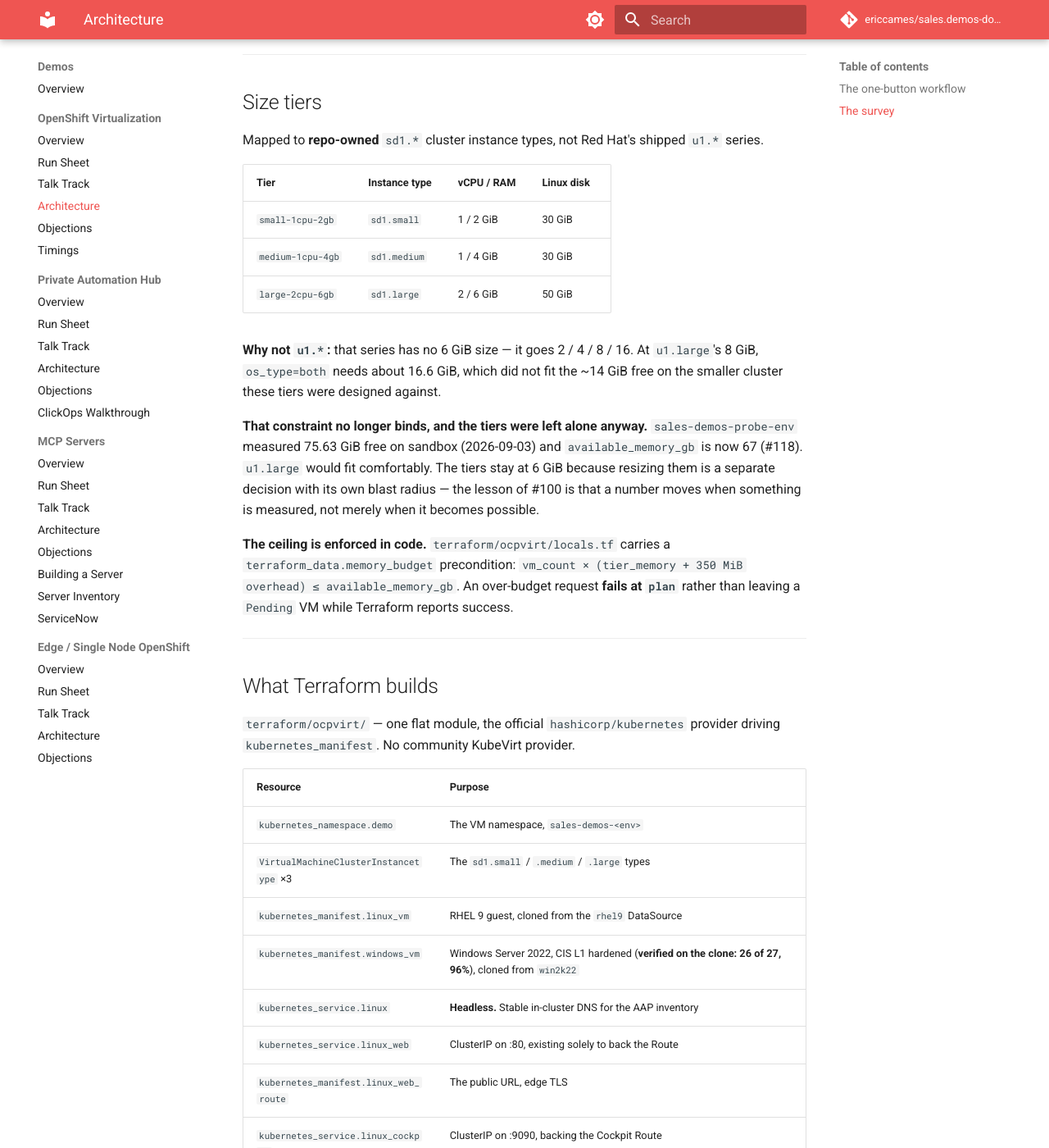
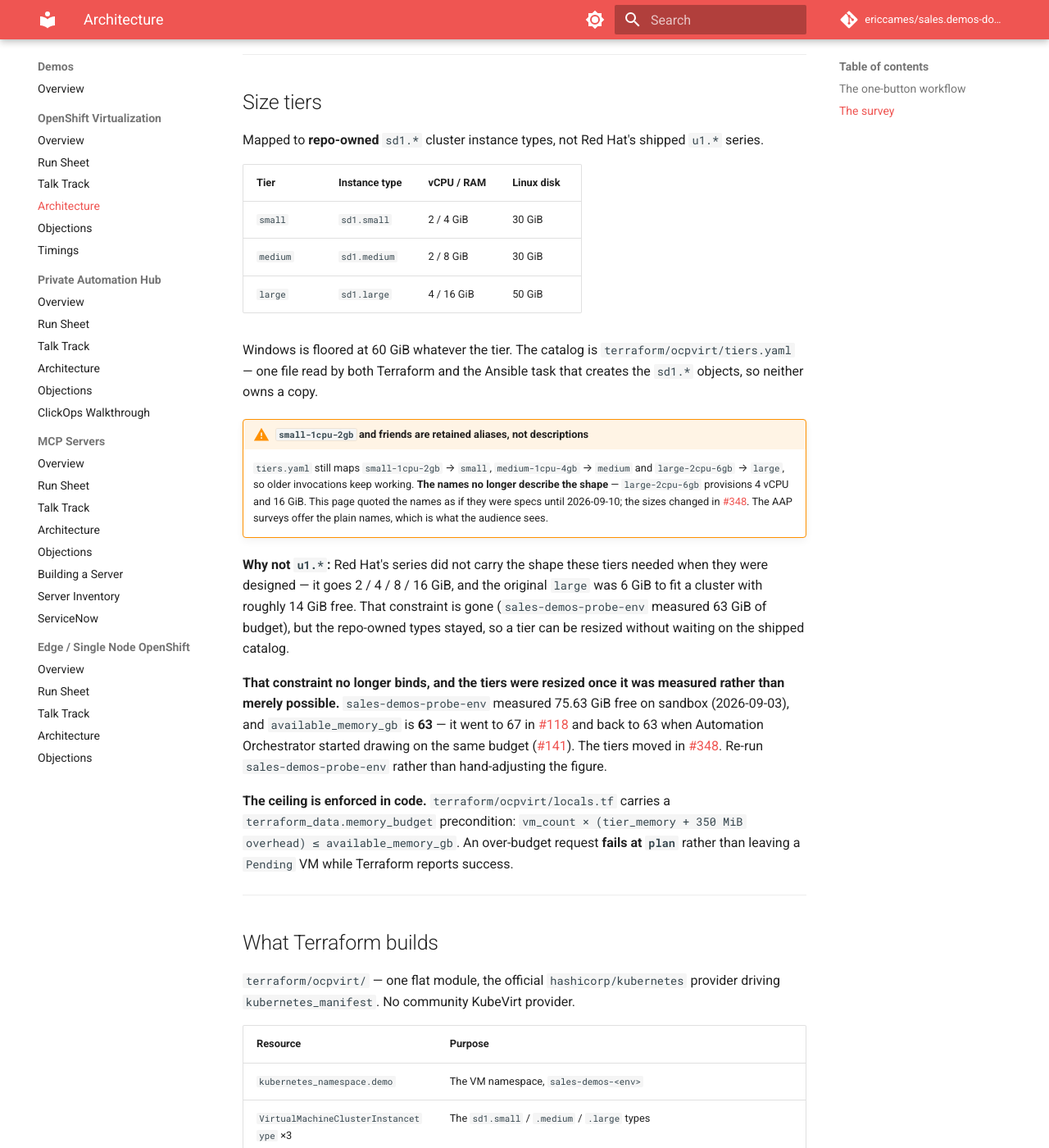
Before and after one commit to ericcames/sales.demos-docs, an MkDocs documentation site: the page built from docs/demos/openshift-virtualization/architecture.md, in a window 1280 px wide and 1400 px high, scrolled down 2615 px. Shown: the whole window at 82% size. Built offline with MkDocs 1.6.1 and Material for MkDocs 9.7.7, drawn with Linux system fonts in a browser that asks for light colours; comment, search, counter and statistics services are not loaded.

Commit message:
docs: sizing tables and the edge logo note no longer match the automation (#14) (#15)
large was documented as 2 vCPU / 6 GiB. It is 4 / 16. small is 2 / 4 and medium
is 2 / 8, per terraform/ocpvirt/tiers.yaml, since ericcames/sales.demos#348. A
presenter reading the old tables told a customer the VM was under a third of its
real size.

The old names survive as aliases, which is what made it read plausibly:
tiers.yaml still maps large-2cpu-6gb -> large, so nothing errored. The label is
a legacy key and the docs read it as a description. Now said explicitly so the
old numbers do not get restored.

The AAP surveys had already moved to plain small / medium / large, so the docs
were also showing an interface the audience would not see. Presenter-facing
pages use the plain names, including the runnable vm_size_tier= in the edge run
sheet.

available_memory_gb was given as 67. It is 63 -- 67 in #118, back to 63 when
Automation Orchestrator started drawing on the same budget (#141).

The plan is annotated, not rewritten: ocpvirt-demo-plan.md records why the tiers
are repo-owned and why u1.large did not fit a 14 GiB cluster, and that reasoning
still holds. A superseded note above the table carries the current figures.

One occurrence deliberately left alone: the vm_size_tier in talk-track.md's
facts.json is inside a <!-- rendered: facts.json --> block that CI verifies
against render-demo-assets.py. It is an explicitly representative fixture, not a
claim about tier sizes, and changing it needs a paired sales.demos PR.

Also fixes docs/reference/environments.md, which said edge had no badged logo.
True when written, false four commits later -- ericcames/sales.demos#426 added
the purple one.

Closes #14


Claude-Session: https://claude.ai/code/session_01NtU3AU3ttaR4SYbk5MEWqq

Co-authored-by: Claude Opus 5 <noreply@anthropic.com>

```diff
--- a/docs/demos/openshift-virtualization/architecture.md
+++ b/docs/demos/openshift-virtualization/architecture.md
@@ -90,20 +90,37 @@ Mapped to **repo-owned** `sd1.*` cluster instance types, not Red Hat's shipped
 
 | Tier | Instance type | vCPU / RAM | Linux disk |
 |---|---|---|---|
-| `small-1cpu-2gb` | `sd1.small` | 1 / 2 GiB | 30 GiB |
-| `medium-1cpu-4gb` | `sd1.medium` | 1 / 4 GiB | 30 GiB |
-| `large-2cpu-6gb` | `sd1.large` | 2 / 6 GiB | 50 GiB |
+| `small` | `sd1.small` | 2 / 4 GiB | 30 GiB |
+| `medium` | `sd1.medium` | 2 / 8 GiB | 30 GiB |
+| `large` | `sd1.large` | 4 / 16 GiB | 50 GiB |
 
-**Why not `u1.*`:** that series has no 6 GiB size — it goes 2 / 4 / 8 / 16. At
-`u1.large`'s 8 GiB, `os_type=both` needs about 16.6 GiB, which did not fit the
-~14 GiB free on the smaller cluster these tiers were designed against.
+Windows is floored at 60 GiB whatever the tier. The catalog is
+`terraform/ocpvirt/tiers.yaml` — one file read by both Terraform and the Ansible
+task that creates the `sd1.*` objects, so neither owns a copy.
 
-**That constraint no longer binds, and the tiers were left alone anyway.**
-`sales-demos-probe-env` measured 75.63 GiB free on sandbox (2026-09-03) and
-`available_memory_gb` is now 67 (#118). `u1.large` would fit comfortably. The
-tiers stay at 6 GiB because resizing them is a separate decision with its own
-blast radius — the lesson of #100 is that a number moves when something is
-measured, not merely when it becomes possible.
+!!! warning "`small-1cpu-2gb` and friends are retained aliases, not descriptions"
+    `tiers.yaml` still maps `small-1cpu-2gb` → `small`, `medium-1cpu-4gb` →
+    `medium` and `large-2cpu-6gb` → `large`, so older invocations keep working.
+    **The names no longer describe the shape** — `large-2cpu-6gb` provisions
+    4 vCPU and 16 GiB. This page quoted the names as if they were specs until
+    2026-09-10; the sizes changed in
+    [#348](https://github.com/ericcames/sales.demos/issues/348). The AAP surveys
+    offer the plain names, which is what the audience sees.
+
+**Why not `u1.*`:** Red Hat's series did not carry the shape these tiers needed
+when they were designed — it goes 2 / 4 / 8 / 16 GiB, and the original `large`
+was 6 GiB to fit a cluster with roughly 14 GiB free. That constraint is gone
+(`sales-demos-probe-env` measured 63 GiB of budget), but the repo-owned types
+stayed, so a tier can be resized without waiting on the shipped catalog.
+
+**That constraint no longer binds, and the tiers were resized once it was
+measured rather than merely possible.** `sales-demos-probe-env` measured
+75.63 GiB free on sandbox (2026-09-03), and `available_memory_gb` is **63** —
+it went to 67 in [#118](https://github.com/ericcames/sales.demos/issues/118) and
+back to 63 when Automation Orchestrator started drawing on the same budget
+([#141](https://github.com/ericcames/sales.demos/issues/141)). The tiers moved
+in [#348](https://github.com/ericcames/sales.demos/issues/348). Re-run
+`sales-demos-probe-env` rather than hand-adjusting the figure.
 
 **The ceiling is enforced in code.** `terraform/ocpvirt/locals.tf` carries a
 `terraform_data.memory_budget` precondition:
```
Also changed, not shown: other parts of docs/demos/openshift-virtualization/architecture.md (+1 -1 lines), CHANGELOG.md (+39 -0 lines), docs/demos/edge-sno/run-sheet.md (+1 -1 lines), docs/demos/openshift-virtualization/run-sheet.md (+2 -2 lines), docs/demos/openshift-virtualization/talk-track.md (+5 -2 lines), docs/plan/ocpvirt-demo-plan.md (+12 -2 lines), docs/reference/environments.md (+22 -7 lines).
